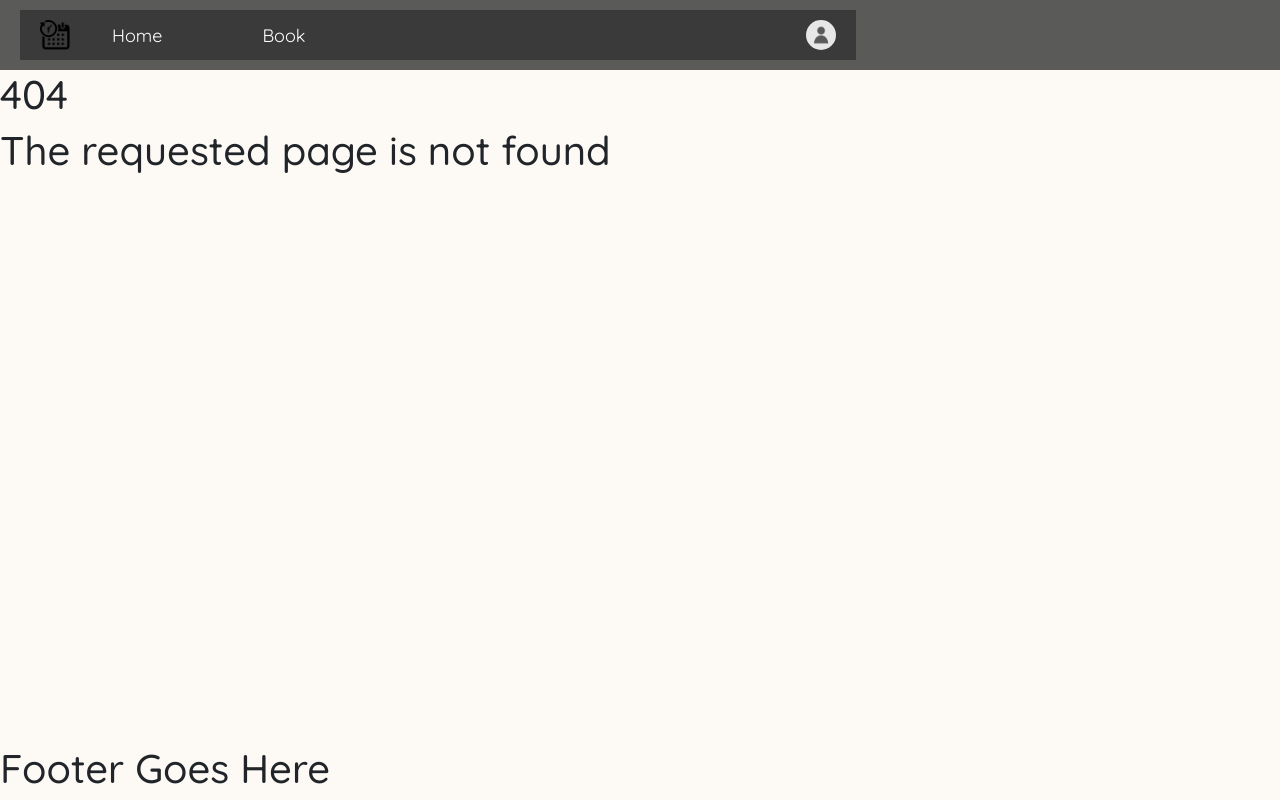
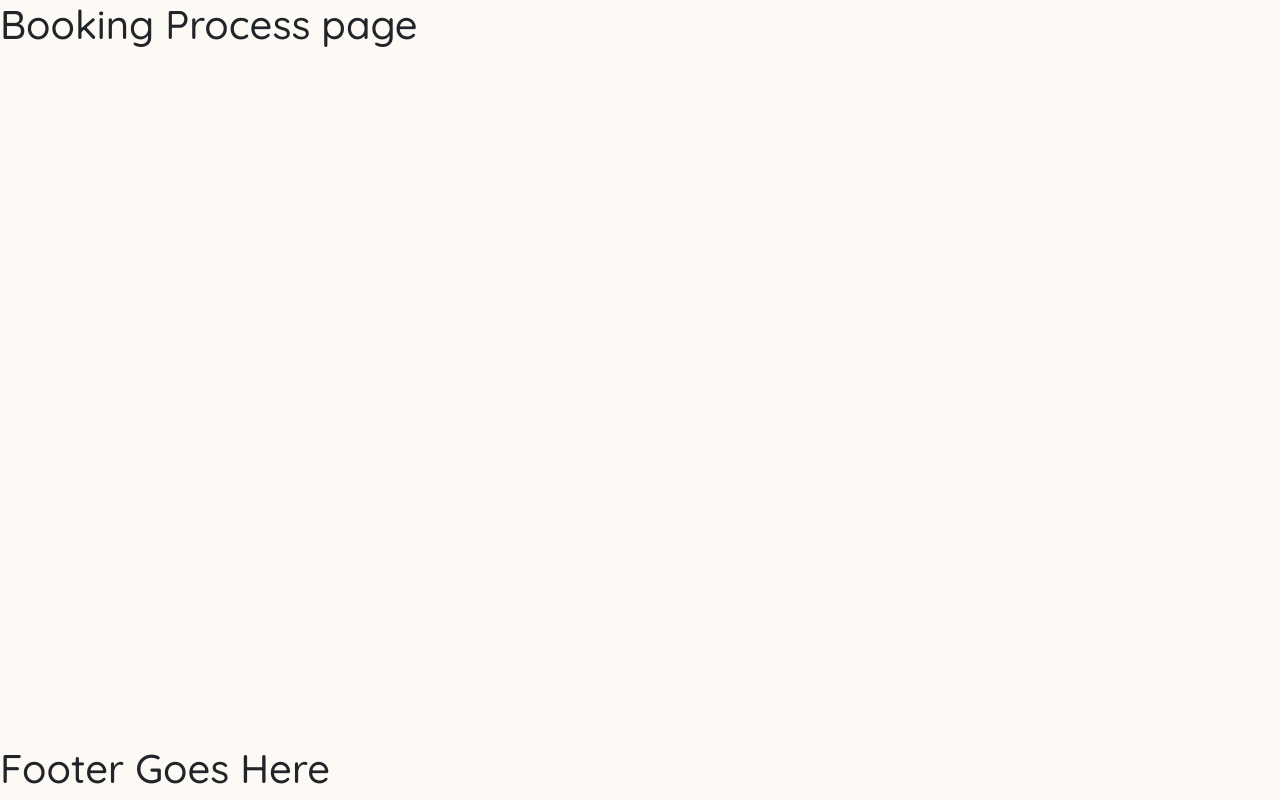
Before and after one commit to mo-hamedaziz/facility_reservation_webapp, a React (Vite) app in the folder client/: page /booking in a window 1280 px wide. Before the commit this address had no page. Built offline with nearby package versions, Linux system fonts and the light colour scheme.

Commit message:
Fixing css, #1

```diff
--- a/client/package.json
+++ b/client/package.json
@@ -10,6 +10,8 @@
     "preview": "vite preview"
   },
   "dependencies": {
+    "@chakra-ui/icons": "^2.1.1",
+    "@chakra-ui/react": "^2.8.2",
     "axios": "^1.6.8",
     "bootstrap": "^5.3.3",
     "html2canvas": "^1.4.1",
--- a/client/src/App.jsx
+++ b/client/src/App.jsx
@@ -23,13 +23,14 @@ import SignUpSuccess from "./SignUpSuccess";
 import DashPresident from './DashPresident';
 import DashAdmin from './DashAdmin';
 
+//imports for ossama
+import BookingProcess from './BookingProcess';
+
 function App() {
   return (
     <Router>
       <div className="app">
-        <div className="navbar">
-          <Navbar />
-        </div>
+
         <div className="content">
           <Routes>
             {/*Ines's routes*/}
@@ -37,7 +38,7 @@ function App() {
               path="/"
               element={<Home />} />
             <Route
-              path="signup"
+              path="/signup"
               element={<SignUp />} />
             <Route
               path="/login"
@@ -77,6 +78,9 @@ function App() {
               element={<DashAdmin />}
             />
             <Route path="*" element={<NotFound />} />
+
+            {/* Ossama's routes*/}
+            <Route path="/booking" element={<BookingProcess />} />
           </Routes>
         </div>
         <div className="footer">
--- /dev/null
+++ b/client/src/BookingProcess.jsx
@@ -0,0 +1,7 @@
+const BookingProcess = () => {
+    return (
+        <h1>Booking Process page</h1>
+     );
+}
+
+export default BookingProcess;
--- a/client/src/Home.jsx
+++ b/client/src/Home.jsx
@@ -3,7 +3,9 @@ import Navbar from "./Navbar";
 const Home = () => {
   return (
     <div>
-      <Navbar />
+
+          <Navbar />
+
       <h1>This is Home Page</h1>
     </div>
   );
```
Also changed, not shown: client/src/Navbar.jsx (line endings or trailing spaces), 1 other file (tests, documents, lock files or other folders).
